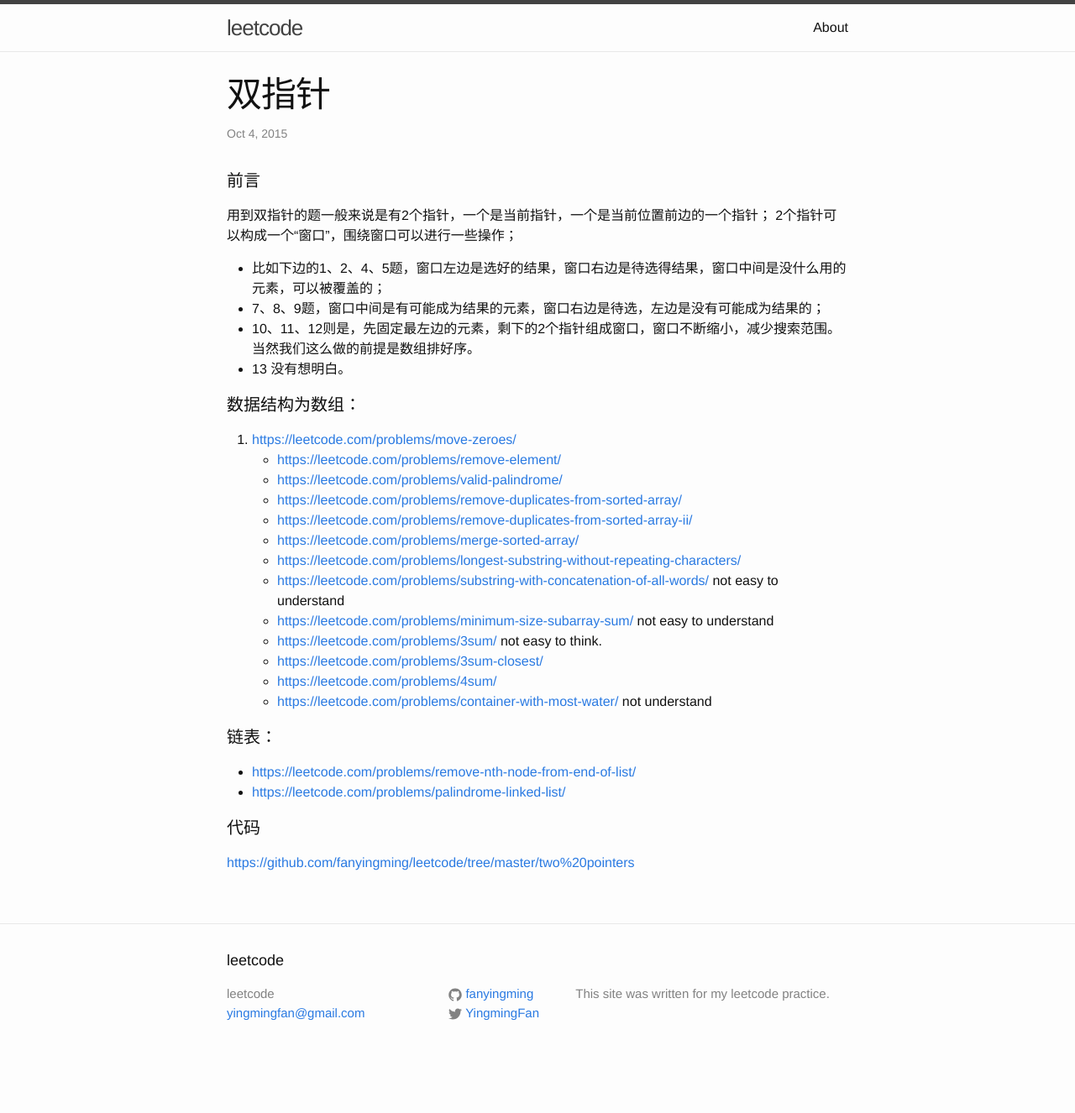
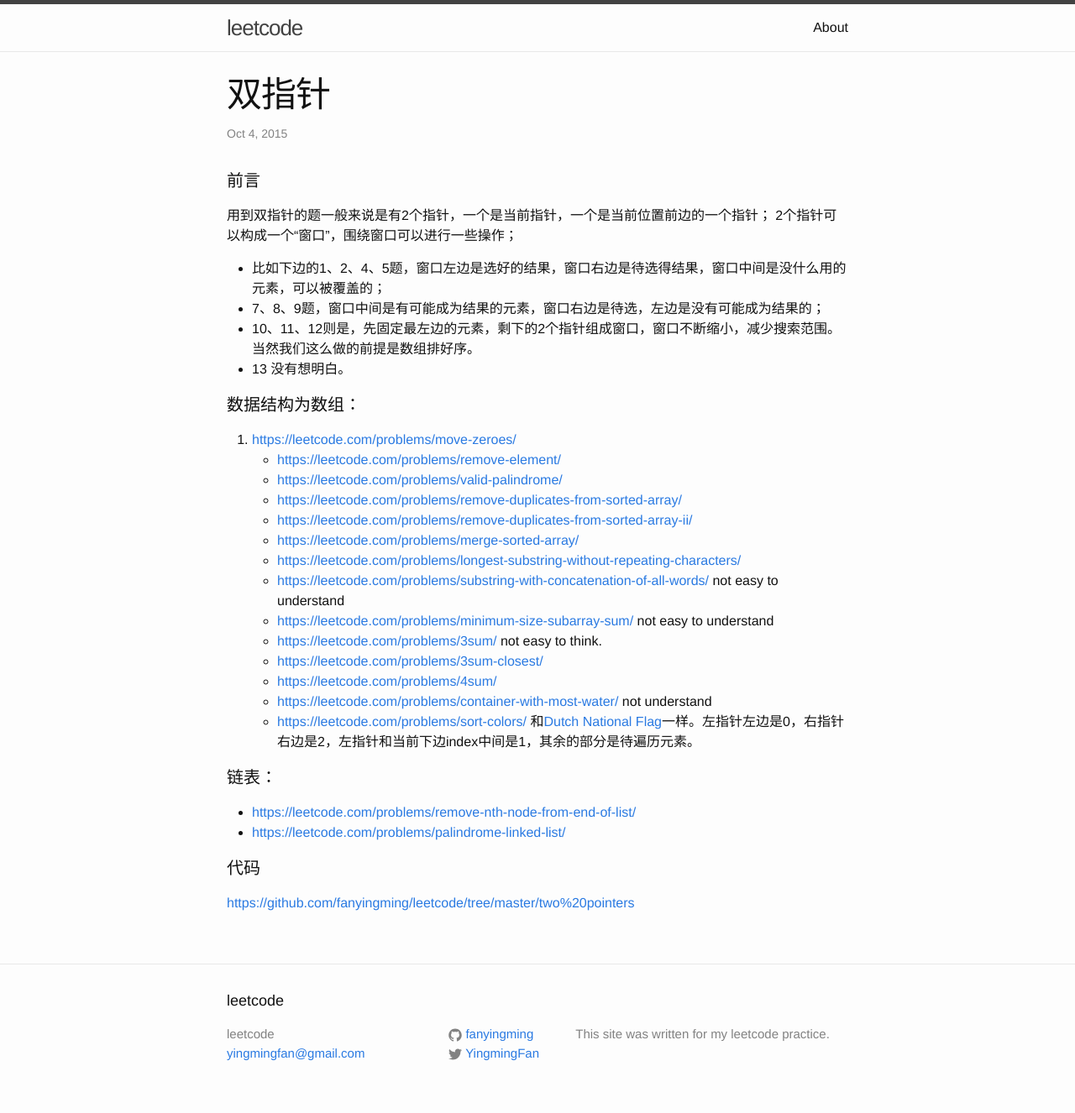
Before and after one commit to fanyingming/leetcode, a Jekyll site: the page built from _posts/2015-10-04-two-pointers.md, in a window 1280 px wide. Shown: the whole page at 84% size. Built offline with Jekyll 4.4.1, drawn with Linux system fonts in a browser that asks for light colours; before the commit the page ends 1278 px from its top, so only the background shows below that.

Commit message:
add a two pointer problem link.

```diff
--- a/_posts/2015-10-04-two-pointers.md
+++ b/_posts/2015-10-04-two-pointers.md
@@ -30,6 +30,8 @@
 - <https://leetcode.com/problems/3sum-closest/>
 - <https://leetcode.com/problems/4sum/>
 - <https://leetcode.com/problems/container-with-most-water/> not understand
+- <https://leetcode.com/problems/sort-colors/>
+ 和[Dutch National Flag](http://www.csse.monash.edu.au/~lloyd/tildeAlgDS/Sort/Flag/)一样。左指针左边是0，右指针右边是2，左指针和当前下边index中间是1，其余的部分是待遍历元素。
 
 #### 链表：
 
```
